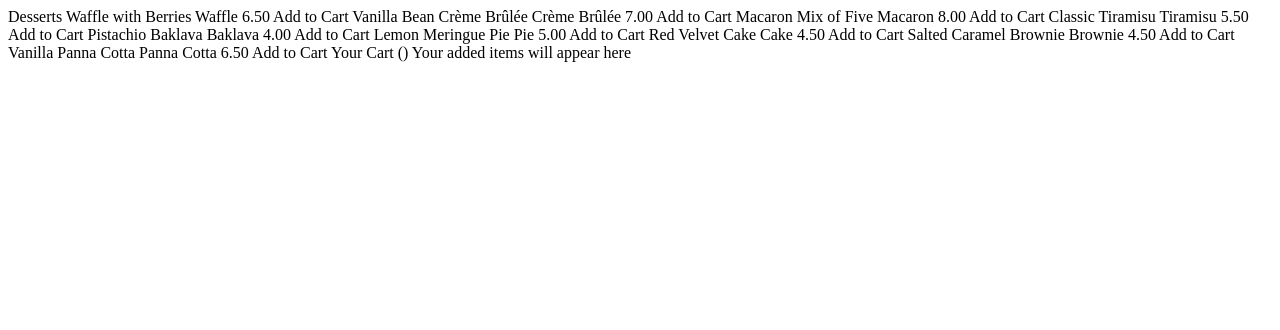
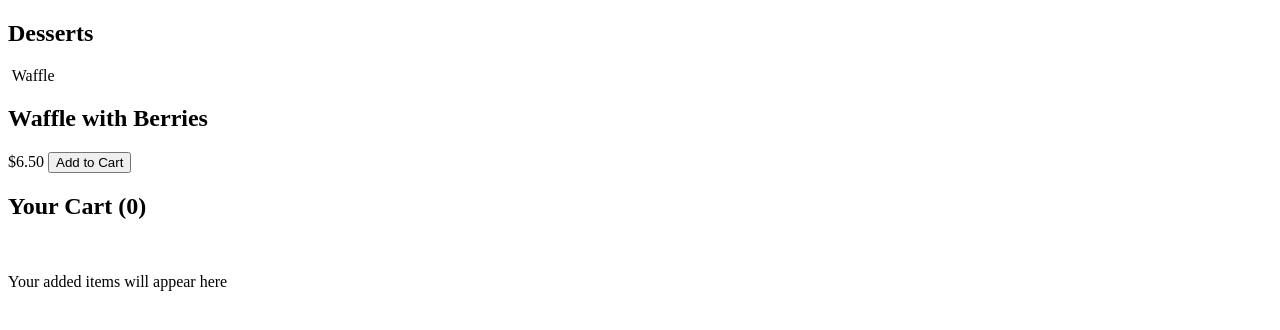
Before and after one commit to MohamedAlrammal/Product-list-with-cart-challenge, a plain HTML site: page index.html in a window 1280 px wide. Drawn offline with Linux system fonts and the light colour scheme.

Commit message:
Create the basic html structure

```diff
--- a/index.html
+++ b/index.html
@@ -1,66 +1,52 @@
 <!DOCTYPE html>
 <html lang="en">
+
 <head>
-  <meta charset="UTF-8">
-  <meta name="viewport" content="width=device-width, initial-scale=1.0"> <!-- displays site properly based on user's device -->
-  <meta name="description" content="A product list app with a cart.">
-  <link rel="stylesheet" href="styles.css">
-  <link rel="icon" type="image/png" sizes="32x32" href="./assets/images/favicon-32x32.png">
+	<meta charset="UTF-8">
+	<meta name="viewport" content="width=device-width, initial-scale=1.0">
+	<!-- displays site properly based on user's device -->
+	<meta name="description" content="A product list app with a cart.">
+	<link rel="stylesheet" href="styles.css">
+	<link rel="icon" type="image/png" sizes="32x32" href="./assets/images/favicon-32x32.png">
 
-  <title>Frontend Mentor | Product list with cart</title>
+	<title>Frontend Mentor | Product list with cart</title>
 
 </head>
+
 <body>
 
-  Desserts
+	<main>
+		<article class="dessert-list">
 
-  Waffle with Berries
-  Waffle
-  6.50
-  Add to Cart
+			<h1>Desserts</h1>
 
-  Vanilla Bean Crème Brûlée
-  Crème Brûlée
-  7.00
-  Add to Cart
+			<article class="dessert-card">
 
-  Macaron Mix of Five
-  Macaron
-  8.00
-  Add to Cart
+				<img src="" alt="" width="" height="">
 
-  Classic Tiramisu
-  Tiramisu
-  5.50
-  Add to Cart
+				<span class="tag">Waffle</span>
 
-  Pistachio Baklava
-  Baklava
-  4.00
-  Add to Cart
+				<h2 class="dessert-name">Waffle with Berries</h2>
 
-  Lemon Meringue Pie
-  Pie
-  5.00
-  Add to Cart
+				<span class="price">$6.50</span>
 
-  Red Velvet Cake
-  Cake
-  4.50
-  Add to Cart
+				<button>Add to Cart</button>
 
-  Salted Caramel Brownie
-  Brownie
-  4.50
-  Add to Cart
+			</article>
 
-  Vanilla Panna Cotta
-  Panna Cotta
-  6.50
-  Add to Cart
+		</article>
 
-  Your Cart (<!-- Quantity -->)
-  Your added items will appear here
+		<article class="cart">
+
+			<h2>Your Cart (0)</h2>
+
+			<img src="" alt="" width="" height="">
+
+			<p>Your added items will appear here</p>
+
+		</article>
+	</main>
 
 </body>
+
 </html>
```
Also changed, not shown: 1 other file.
